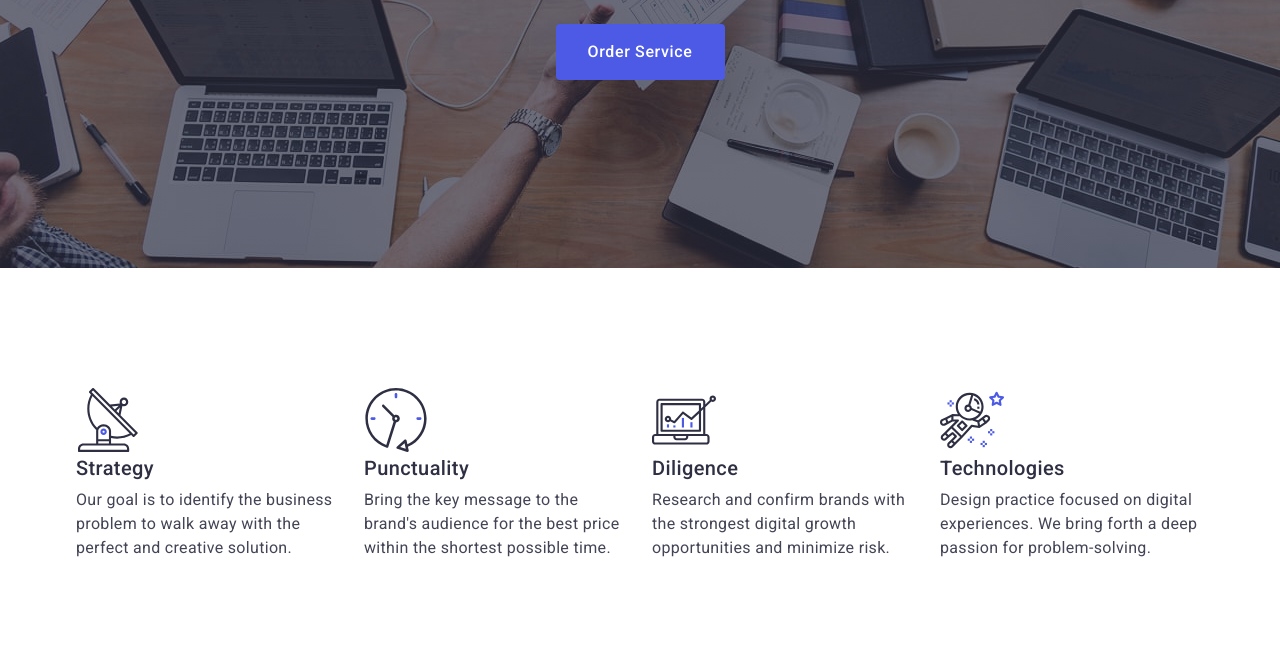
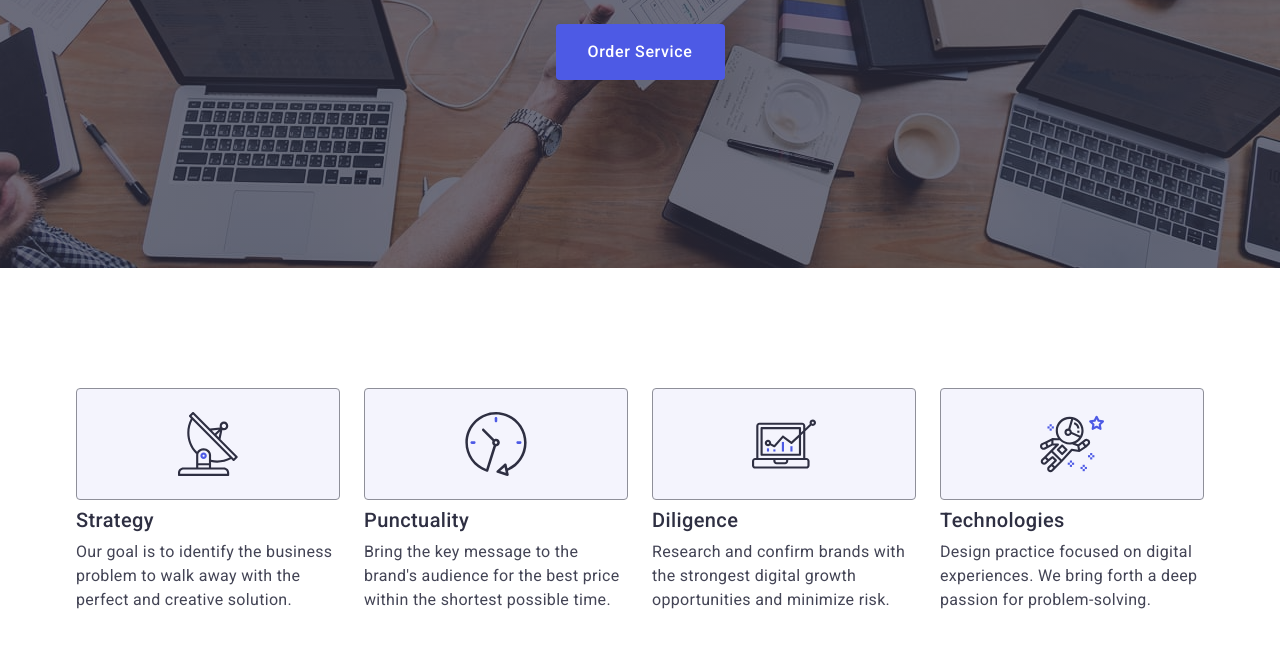
Before and after one commit to Doctor-Prado/goit-markup-hw-04, a plain HTML site: page index.html in a window 1280 px wide. Shown: the part 405-1052 px from the top of the page. Drawn offline with nearby package versions, Linux system fonts and the light colour scheme.

Commit message:
Refactor advantages section to enhance icon presentation and layout

```diff
--- a/css/styles.css
+++ b/css/styles.css
@@ -191,7 +191,21 @@
 .advantages-item {
   width: calc((100% - 72px) / 4);
 }
-.advantages__icon,
+.advantages-icon-wrapper {
+  display: flex;
+  align-items: center;
+  justify-content: center;
+  height: 112px;
+  background-color: #f4f4fd;
+  border-radius: 4px;
+  border: 1px solid #8e8f99;
+  margin-bottom: 8px;
+}
+.advantages-icon {
+  width: 64px;
+  height: 64px;
+}
+
 .social-media-icons {
   width: 64px;
   height: 64px;
--- a/index.html
+++ b/index.html
@@ -68,9 +68,11 @@
 
           <ul class="advantages-list">
             <li class="advantages-item">
+              <div class="advantages-icon-wrapper">
                 <svg class="advantages__icon" width="64" height="64">
                   <use href="./images/icons.svg#icon-strategy"></use>
                 </svg>
+              </div>
               <h3 class="item-title">Strategy</h3>
               <p class="item-description">
                 Our goal is to identify the business problem to walk away with
@@ -79,9 +81,11 @@
             </li>
 
             <li class="advantages-item">
+              <div class="advantages-icon-wrapper">
                 <svg class="advantages__icon" width="64" height="64">
                   <use href="./images/icons.svg#icon-punctuality"></use>
                 </svg>
+              </div>
               <h3 class="item-title">Punctuality</h3>
               <p class="item-description">
                 Bring the key message to the brand's audience for the best price
@@ -90,9 +94,11 @@
             </li>
 
             <li class="advantages-item">
+              <div class="advantages-icon-wrapper">
                 <svg class="advantages__icon" width="64" height="64">
                   <use href="./images/icons.svg#icon-diligence"></use>
                 </svg>
+              </div>
               <h3 class="item-title">Diligence</h3>
               <p class="item-description">
                 Research and confirm brands with the strongest digital growth
@@ -101,9 +107,11 @@
             </li>
 
             <li class="advantages-item">
+              <div class="advantages-icon-wrapper">
                 <svg class="advantages__icon" width="64" height="64">
                   <use href="./images/icons.svg#icon-technologies"></use>
                 </svg>
+              </div>
               <h3 class="item-title">Technologies</h3>
               <p class="item-description">
                 Design practice focused on digital experiences. We bring forth a
```
Lines whose indentation alone changed are shown as unchanged.
